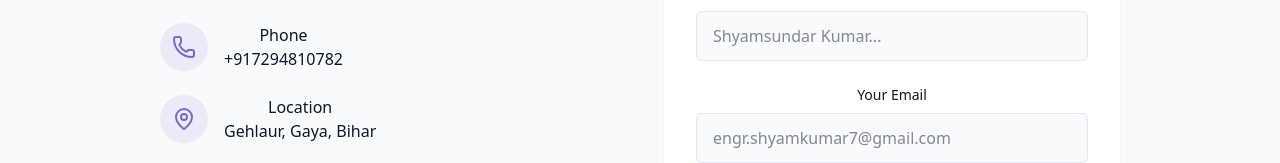
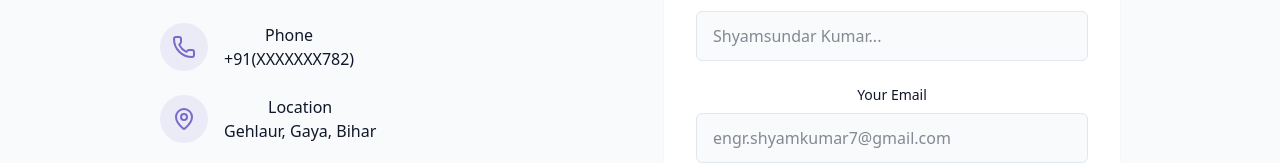
Before and after one commit to ShyamsundarK18/react-tailwindcss-portfolio, a React (Vite) app: page / in a window 1280 px wide. Shown: the part 3901-4064 px from the top of the page. Built offline with nearby package versions, Linux system fonts and the light colour scheme.

Commit message:
first commit

```diff
--- a/src/components/AboutSection.jsx
+++ b/src/components/AboutSection.jsx
@@ -42,7 +42,7 @@
               </a>
 
               <a
-                href=""
+                href="https://drive.google.com/file/d/1DisRMeKiRr2pUKgGpphg34tsjADGICtb/view?usp=drive_link"
                 className="px-6 py-2 rounded-full border border-primary text-primary hover:bg-primary/10 transition-colors duration-300"
               >
                 Download CV
--- a/src/components/ContactSection.jsx
+++ b/src/components/ContactSection.jsx
@@ -73,7 +73,7 @@
                     href="tel:+917294810782"
                     className="text-muted-foreground hover:text-primary transition-colors"
                   >
-                    +917294810782
+                    +91(XXXXXXX782)
                   </a>
                 </div>
               </div>
```
